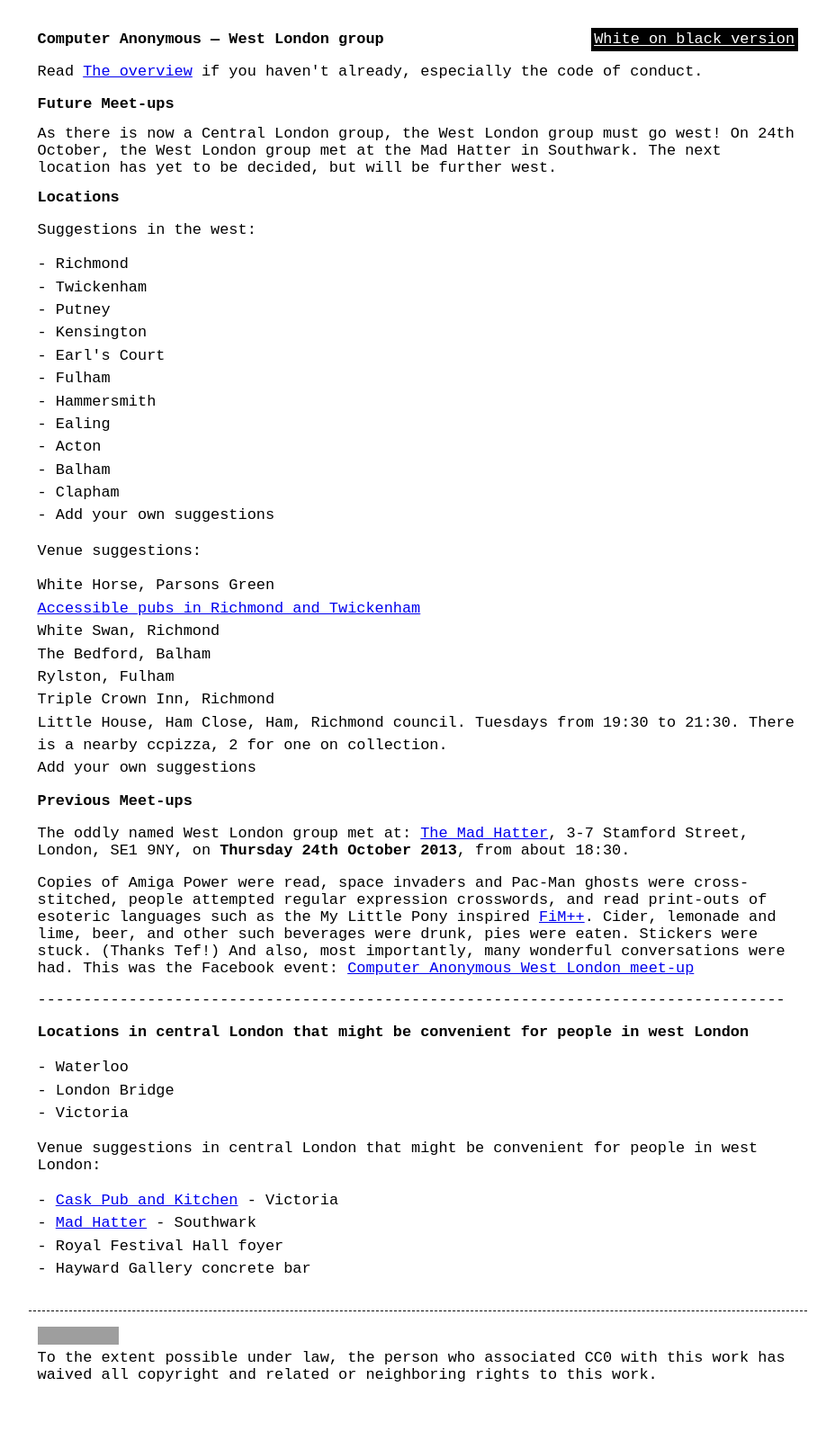
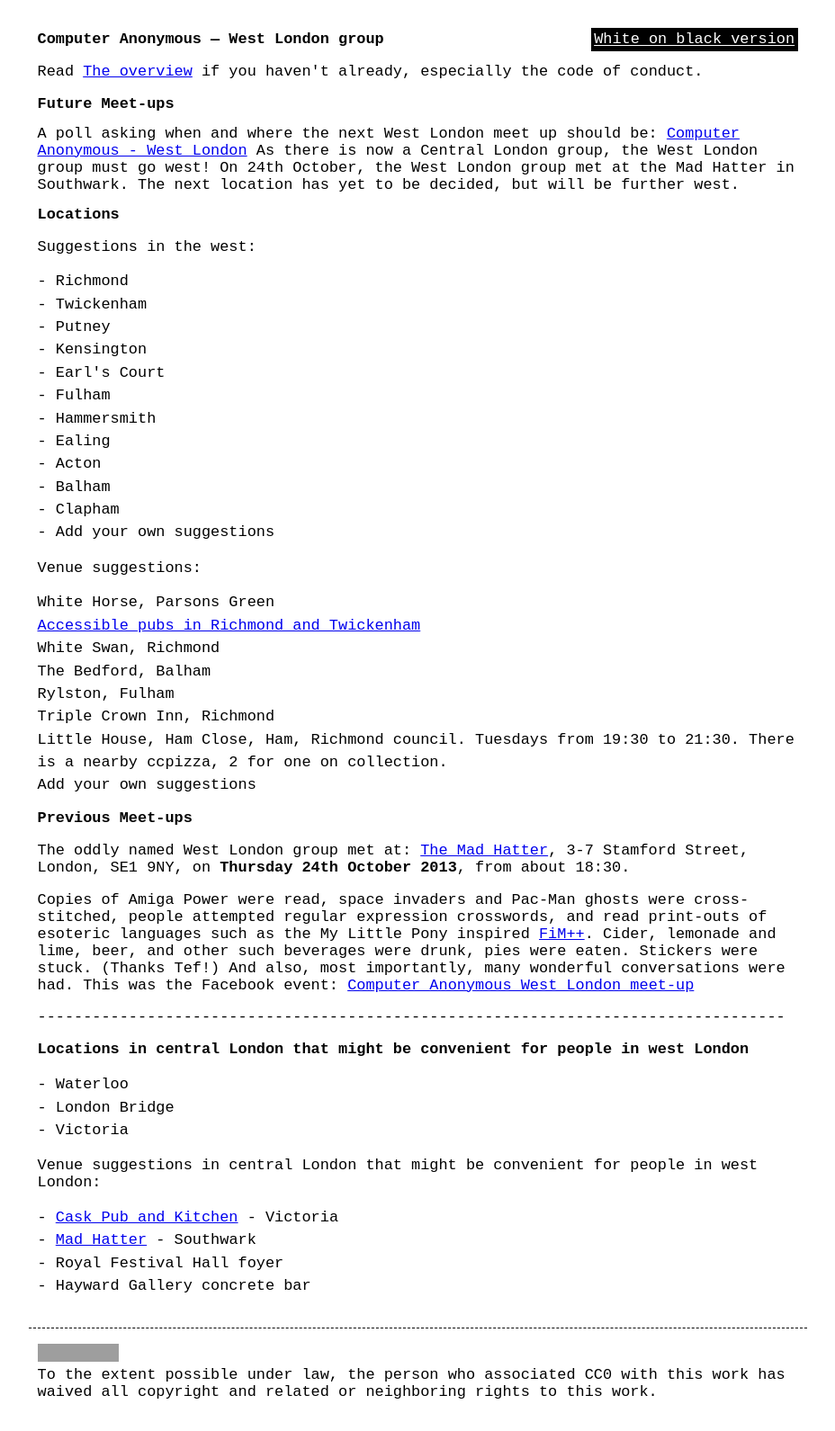
Before and after one commit to computeranonymous/computer, a Jekyll site: the page built from uk_west_london.html, in a window 1280 px wide. Shown: the whole page at 90% size, without its empty margins (176-1104 px from the left). Built offline with Jekyll 4.4.1, drawn with Linux system fonts in a browser that asks for light colours; grey boxes are pictures that could not be loaded.

Commit message:
Update uk_west_london.html
Added a link to a survey about when/where next West London meet should be.

```diff
--- a/uk_west_london.html
+++ b/uk_west_london.html
@@ -7,6 +7,9 @@
 <p>Read <a href="index.html">The overview</a> if you haven't already, especially the code of conduct.</p>
 
 <h2>Future Meet-ups</h2>
+
+A poll asking when and where the next West London meet up should be:
+<a href="https://www.surveymonkey.com/s/ZDNCGSV">Computer Anonymous - West London</a>
 
 As there is now a Central London group, the West London group must go west! On 24th October, the West London group met at the Mad Hatter in Southwark.
 The next location has yet to be decided, but will be further west.
```
